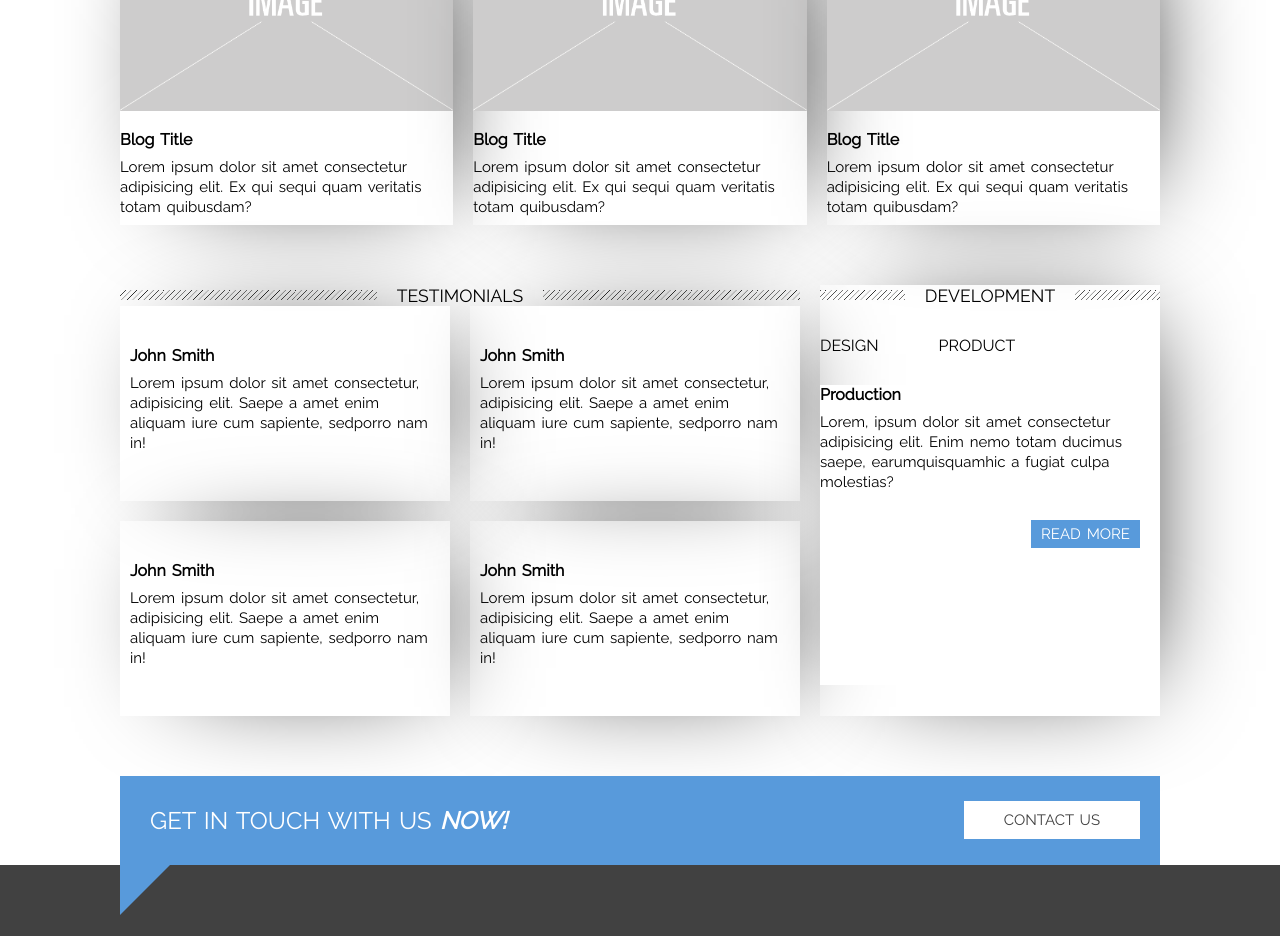
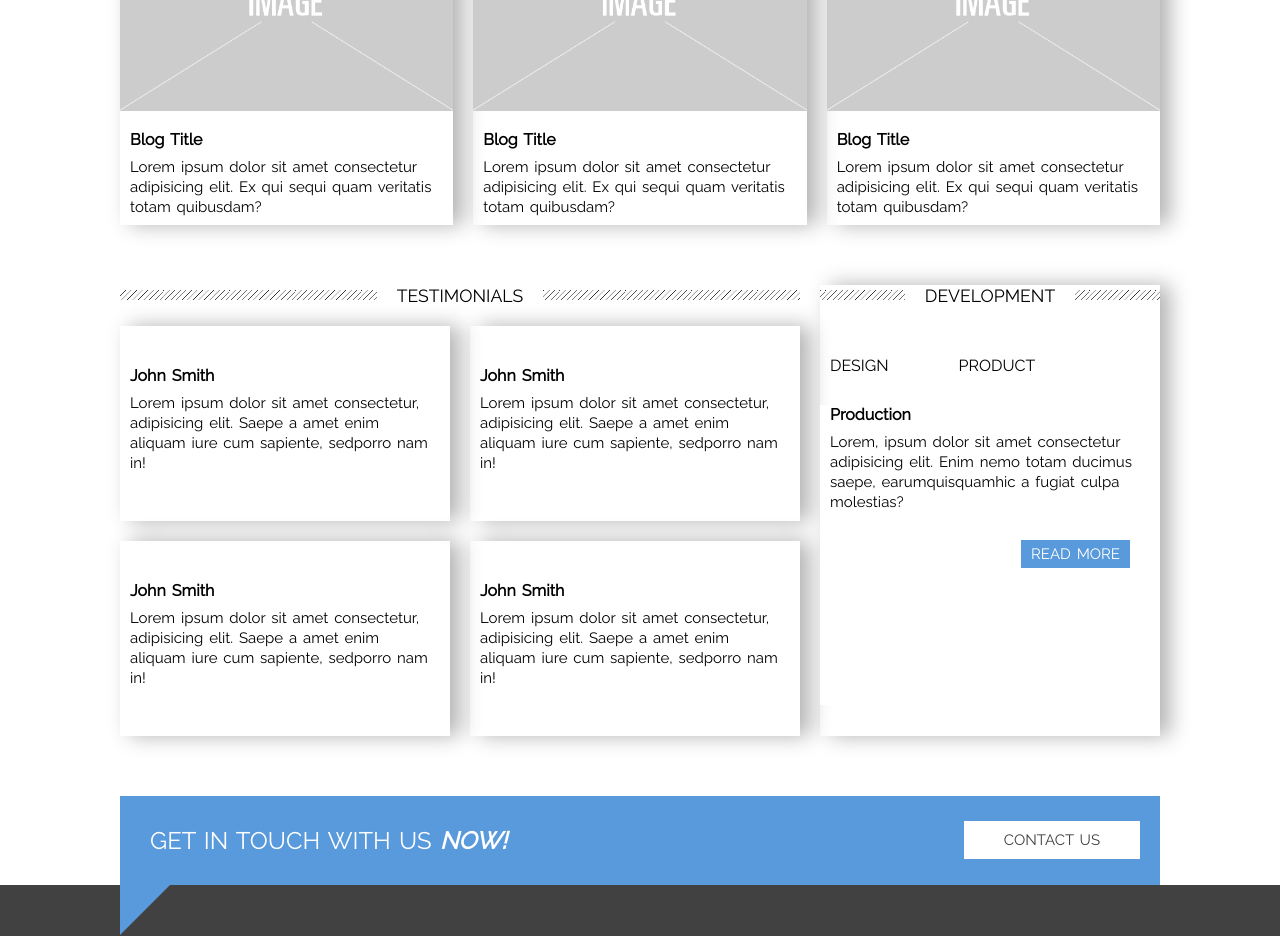
Before and after one commit to DBi1512/React-Power, a React (Create React App) app: page / in a window 1280 px wide. Shown: the part 1060-1996 px from the top of the page. Built offline with nearby package versions, Linux system fonts and the light colour scheme.

Commit message:
fixing style

```diff
--- a/src/components/App.js
+++ b/src/components/App.js
@@ -1,10 +1,9 @@
 import React, { Component } from "react";
 import Header from "./Header";
 import BigQuote from "./BigQuote";
-import renderSolutions from "./Solution";
-import renderBlogs from "./Blog";
-import renderTestimonials from "./Testimonials";
-import renderDevelopment from "./Development";
+import SolutionApp from "./Solution";
+import BlogApp from "./Blog";
+import Grid from "./Grid";
 import ContactQuote from "./ContactQuote";
 import AboutUs from "./AboutUs";
 import Footer from "./Footer";
@@ -17,49 +16,9 @@ class App extends Component {
       <div>
         <Header header={Data.headerData} />
         <BigQuote bigQuote={Data.bigQuoteData} />
-
-        <section className="border-top">
-          <div className="container">
-            <div className="solution">{renderSolutions}</div>
-          </div>
-        </section>
-
-        <section id="blog">
-          <div className="container">
-            <fieldset className="border-top">
-              <legend>
-                <h4>Recent Work</h4>
-              </legend>
-            </fieldset>
-            <div className="blog">{renderBlogs}</div>
-          </div>
-        </section>
-
-        <section>
-          <div className="container">
-            <div className="grid-container">
-              <div className="grid__item">
-                <fieldset className="border-top">
-                  <legend>
-                    <h4>Testimonials</h4>
-                  </legend>
-                </fieldset>
-                <div className="grid__item1">{renderTestimonials}</div>
-              </div>
-
-              <div className="grid__item box-shadow">
-                <fieldset className="border-top">
-                  <legend>
-                    <h4>Development</h4>
-                  </legend>
-                </fieldset>
-
-                <div className="tabs">{renderDevelopment}</div>
-              </div>
-            </div>
-          </div>
-        </section>
-
+        <SolutionApp />
+        <BlogApp />
+        <Grid />
         <ContactQuote contactQuote={Data.contactQuote} />
         <AboutUs />
         <Footer footerPara={Data.footerPara} />
--- a/src/components/Blog.js
+++ b/src/components/Blog.js
@@ -5,8 +5,10 @@ const Blog = ({ image, title, para }) => {
   return (
     <div className="blog__item item1 box-shadow">
       <img className="blog__img" src={image} alt="something" />
-      <h5>{title}</h5>
-      <p>{para}</p>
+      <div className="blog__description">
+        <h5>{title}</h5>
+        <p>{para}</p>
+      </div>
     </div>
   );
 };
@@ -15,4 +17,19 @@ const renderBlogs = Data.blog.map(({ image, title, para }, index) => (
   <Blog key={index} image={image} title={title} para={para} />
 ));
 
-export default renderBlogs;
+const BlogApp = () => {
+  return (
+    <section id="blog">
+      <div className="container">
+        <fieldset className="border-top">
+          <legend>
+            <h4>Recent Work</h4>
+          </legend>
+        </fieldset>
+        <div className="blog">{renderBlogs}</div>
+      </div>
+    </section>
+  );
+};
+
+export default BlogApp;
--- a/src/components/Data.js
+++ b/src/components/Data.js
@@ -141,6 +141,8 @@ const contactQuote = {
 
 /* ABOUT US ================================= */
 
+
+
 /* FOOTER =================================== */
 
 const footerPara = "copyright © 2003-2012 ventus inc. all rights reserved.";
--- a/src/components/Development.js
+++ b/src/components/Development.js
@@ -1,12 +1,30 @@
 import React from "react";
 import Data from "./Data";
+
+// class Development extends React.Component {
+//   render() {
+//     const { label, title, para, tag, btn } = this.props;
+//     return (
+//       <div className="tab">
+//         <label htmlFor={label}>{label}</label>
+//         <input id={label} name="checkbox-tab-group" type="radio" className="checkboxtab" />
+
+//         <div className="content">
+//           <h5>{title}</h5>
+//           <p>{para} </p>
+//           <a href={tag}>{btn}</a>
+//         </div>
+//       </div>
+//     );
+//   }
+// }
 
 // label same with id, click the label to specify which input is used
 const Development = ({ label, title, para, tag, btn }) => {
   return (
     <div className="tab">
+      <label htmlFor={label}>{label}</label>
       <input id={label} name="checkbox-tab-group" type="radio" className="checkboxtab" />
-      <label htmlFor={label}>{label}</label>
 
       <div className="content">
         <h5>{title}</h5>
--- /dev/null
+++ b/src/components/Grid.js
@@ -0,0 +1,34 @@
+import React from "react";
+import renderTestimonials from "./Testimonials";
+import renderDevelopment from "./Development";
+
+const Grid = () => {
+  return (
+    <section>
+      <div className="container">
+        <div className="grid-container">
+          <div className="grid__item">
+            <fieldset className="border-top">
+              <legend>
+                <h4>Testimonials</h4>
+              </legend>
+            </fieldset>
+            <div className="grid__item1">{renderTestimonials}</div>
+          </div>
+
+          <div className="grid__item box-shadow">
+            <fieldset className="border-top">
+              <legend>
+                <h4>Development</h4>
+              </legend>
+            </fieldset>
+
+            <div className="tabs">{renderDevelopment}</div>
+          </div>
+        </div>
+      </div>
+    </section>
+  );
+};
+
+export default Grid;
--- a/src/components/Solution.js
+++ b/src/components/Solution.js
@@ -17,17 +17,18 @@ const Solution = ({ header1, header2, para, tag, btn }) => {
   );
 };
 
-const renderSolutions = Data.solution.map(
-  ({ header1, header2, para, tag, btn }, index) => (
-    <Solution
-      key={index}
-      header1={header1}
-      header2={header2}
-      para={para}
-      tag={tag}
-      btn={btn}
-    />
-  ),
-);
+const renderSolutions = Data.solution.map(({ header1, header2, para, tag, btn }, index) => (
+  <Solution key={index} header1={header1} header2={header2} para={para} tag={tag} btn={btn} />
+));
 
-export default renderSolutions;
+const SolutionApp = () => {
+  return (
+    <section className="border-top">
+      <div className="container">
+        <div className="solution">{renderSolutions}</div>
+      </div>
+    </section>
+  );
+};
+
+export default SolutionApp;
--- a/src/index.css
+++ b/src/index.css
@@ -73,7 +73,7 @@ p {
 }
 
 .box-shadow {
-  box-shadow: 20px 0px 110px -45px rgba(0, 0, 0, 1);
+  box-shadow: 10px 0px 20px rgba(0, 0, 0, 0.3);
 }
 
 /* HEADER ============================================================================= */
@@ -178,7 +178,7 @@ header {
 
 .solution-method:hover {
   background: #dddddd;
-  box-shadow: 20px 0px 110px -45px rgba(0, 0, 0, 1);
+  box-shadow: 10px 0px 20px rgba(0, 0, 0, 0.3);
 }
 
 .solution-method:hover::after {
@@ -260,6 +260,10 @@ header {
   margin-bottom: 15px;
 }
 
+.blog__item .blog__description {
+  padding: 0 10px;
+}
+
 fieldset {
   border: none;
 }
@@ -277,6 +281,7 @@ fieldset h4 {
 }
 
 .grid__item1 {
+  margin-top: 20px;
   display: grid;
   /* grid-template-columns: 1fr 1fr;
   grid-template-rows: 1fr 1fr; same as below: row / column */
@@ -316,7 +321,7 @@ fieldset h4 {
 .tabs {
   position: relative;
   clear: both;
-  margin-top: 30px;
+  margin-top: 50px;
 }
 
 .tabs .tab {
@@ -330,6 +335,7 @@ fieldset h4 {
   width: 100%;
   height: 300px;
   margin-top: 30px;
+  padding: 0 10px;
 }
 
 .checkboxtab {
@@ -339,6 +345,7 @@ fieldset h4 {
 .tab label {
   margin-right: 30px;
   padding-right: 30px;
+  padding-left: 10px;
   font-size: 1rem;
   text-transform: uppercase;
   cursor: pointer;
@@ -653,7 +660,7 @@ footer a {
   .grid__subItem4 {
     padding: 20px 10px 0 10px;
     margin: 0 10px;
-    box-shadow: 20px 0px 110px -45px rgba(0, 0, 0, 1);
+    box-shadow: 51px 1px 100px -58px rgba(0, 0, 0, 1);
   }
 
   .information__item {
```
